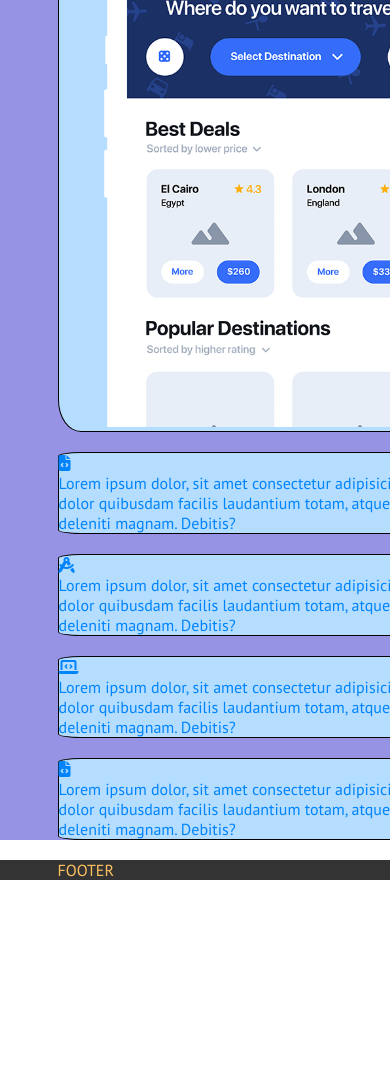
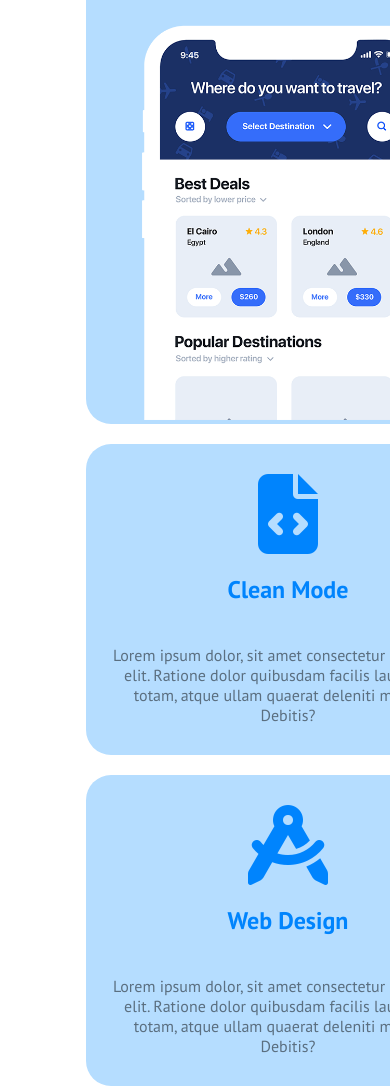
Before and after one commit to DylanBlanco/htmlcss-responsive-layout, a plain HTML site: page index.html in a window 390 px wide. Shown: the part 271-1361 px from the top of the page. Before the commit the page ends 1151 px from the top, so only its background shows below. Drawn offline with Linux system fonts and the light colour scheme.

Commit message:
responsive mobile tablet - first section main

```diff
--- a/css/style.css
+++ b/css/style.css
@@ -1,6 +1,6 @@
-/*
+/************
 reset
-*/
+*************/
 * {
     margin: 0;
     padding: 0;
@@ -10,6 +10,16 @@ html {
     font-family: "PT Sans", sans-serif;
 }
 
+:root {
+    --header-blue : #0084FD;
+    --main-skyblue : #B5DDFF;
+    --main-purple : #9692E4;
+    --main-text : #5B6F80;
+    --footer-yellow : #fdc15f;
+    --footer-background : #333333;
+    --hover-color : #fcfc3e;
+    --white : #ffffff;
+}
 
 /************
 preject color
@@ -17,31 +27,33 @@ preject color
 
 /*header*/
 .header.container {
-    background-color:#0084FD;
+    background-color: var(--header-blue);
 }
-.header .row > div {
+header .container i {
     color: white;
 }
 
 /*main*/
-main {
-    background-color: #9692E4;
+.main .row .card {
+    background-color: var(--main-skyblue);
 }
-.main .row .card {
-    background-color: #B5DDFF;
+.main .row .card p {
+    color: var(--main-text);
 }
-main .card{
-    color: #0084FD;
-    background-color: #9692E4;
+.main .row .card h2 {
+    color: var(--header-blue);
 }
-main text {
-    color: #5B6F80;
+.main .row .card .button {
+    background-color: var(--header-blue);
+}
+.main .row .card-min i {
+    color: var(--header-blue);
 }
 
 /*footer*/
 .footer.container {
-    color: #FDC15F;
-    background-color: #333333;
+    color: var(--footer-yellow);
+    background-color: var(--footer-background);
 }
 
 /************
@@ -54,9 +66,10 @@ general
     width: 576px;
 }
 body .row {
-    width: 80%;
+    width: 70%;
     margin: 0 auto;
 }
+
 img {
     max-width: 100%;
 
@@ -69,16 +82,20 @@ ul {
 }
 
 /*main*/
-
 .button {
-    padding: 5px;
+    padding: 10px 50px;
     border-radius: 20px;
     border: none;
     background-color: none;
+    color: var(--white);
 }
 .button:hover {
-    padding: 2px;
     transition: 0.5s;
+    color: var(--hover-color);
+}
+.button:active {
+    transition: 1.5s;
+    border: 2px solid var(--hover-color);
 }
 
 
@@ -110,11 +127,32 @@ main
 ************/
 .main .row .card {
     display: block;
-    border: 1px solid black;
-    border-radius: 5%;
+    border-radius: 25px;
     margin: 20px 0;
+    padding: 20px;
 }
-
+.main .row .card h2 {
+    margin-bottom: 20px;
+}
+.main .row .card > div {
+    padding: 10px 0;
+    text-align: center;
+}
+.main .row .card button {
+    margin-top: 20px;
+}
+.main .row .card-min i {
+    font-size: 5rem;
+}
+.main .row .special-card {
+    padding-bottom: 0;
+}
+.main .row .special-card img {
+    padding-bottom: 0;
+}
+.main .row .special-card :nth-child(2) {
+    padding-bottom: 0;
+}
 /************
 footer
 ************/
@@ -131,13 +169,13 @@ responive tablet
     .main .row {
         display: flex;
         flex-wrap: wrap;
+        justify-content: space-between;
     }
     .main .row .card {
-        width: calc(100%/3);
-        height: 100%;
+        width: calc((100% / 3) - 20px);
     }
     .main .row .special-card {
-        width: calc((100%/3)*2);
+        width: calc((100% / 3) * 2);
     }
 }
 
--- a/index.html
+++ b/index.html
@@ -41,8 +41,8 @@
                 <div class="row">
                     <div class="card special-card">
                         <div>
+                            <h2>Get a demo application</h2>
                             <p>Lorem ipsum dolor sit amet consectetur adipisicing elit. Dolores corporis asperiores ad praesentium animi porro sapiente in expedita reiciendis a?</p>
-                            <h2>Get a demo application</h2>
                             <button class="button blue"><i class="fa-brands fa-apple"></i> App Store</button>
                         </div>
                         <div>
@@ -50,21 +50,25 @@
                         </div>
                     </div>
 
-                    <div class="card">
+                    <div class="card card-min">
                         <div><i class="fa-solid fa-file-code"></i></div>
-                        <div>Lorem ipsum dolor, sit amet consectetur adipisicing elit. Ratione dolor quibusdam facilis laudantium totam, atque ullam quaerat deleniti magnam. Debitis?</div>
+                        <div><h2>Clean Mode</h2></div>
+                        <div><p>Lorem ipsum dolor, sit amet consectetur adipisicing elit. Ratione dolor quibusdam facilis laudantium totam, atque ullam quaerat deleniti magnam. Debitis?</p></div>
                     </div>
-                    <div class="card">
+                    <div class="card card-min">
                         <div><i class="fa-solid fa-compass-drafting"></i></div>
-                        <div>Lorem ipsum dolor, sit amet consectetur adipisicing elit. Ratione dolor quibusdam facilis laudantium totam, atque ullam quaerat deleniti magnam. Debitis?</div>
+                        <div><h2>Web Design</h2></div>
+                        <div><p>Lorem ipsum dolor, sit amet consectetur adipisicing elit. Ratione dolor quibusdam facilis laudantium totam, atque ullam quaerat deleniti magnam. Debitis?</p></div>
                     </div>
-                    <div class="card">
+                    <div class="card card-min">
                         <div><i class="fa-solid fa-laptop-code"></i></div>
-                        <div>Lorem ipsum dolor, sit amet consectetur adipisicing elit. Ratione dolor quibusdam facilis laudantium totam, atque ullam quaerat deleniti magnam. Debitis?</div>
+                        <div><h2>Developement</h2></div>
+                        <div><p>Lorem ipsum dolor, sit amet consectetur adipisicing elit. Ratione dolor quibusdam facilis laudantium totam, atque ullam quaerat deleniti magnam. Debitis?</p></div>
                     </div>
-                    <div class="card">
+                    <div class="card card-min">
                         <div><i class="fa-solid fa-file-code"></i></div>
-                        <div>Lorem ipsum dolor, sit amet consectetur adipisicing elit. Ratione dolor quibusdam facilis laudantium totam, atque ullam quaerat deleniti magnam. Debitis?</div>
+                        <div><h2>Branding</h2></div>
+                        <div><p>Lorem ipsum dolor, sit amet consectetur adipisicing elit. Ratione dolor quibusdam facilis laudantium totam, atque ullam quaerat deleniti magnam. Debitis?</p></div>
                     </div>
                 </div>
             </section>
```
